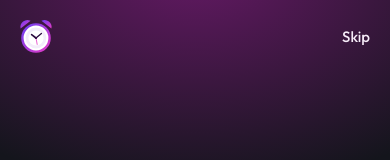
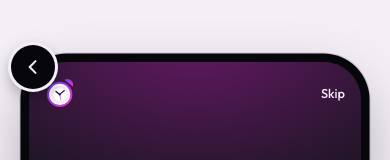
Before and after one commit to johnedwarda/alarms, a plain HTML site: page docs/index.html in a window 390 px wide. Shown: the top 160 px of the page. Drawn offline with nearby package versions, Linux system fonts and the light colour scheme.

Commit message:
Prototype page: phone frame on all screen sizes, back button on the frame corner
Co-Authored-By: Claude Opus 5.5 <noreply@anthropic.com>
Claude-Session: https://claude.ai/code/session_01NU2zxrHgFNW8VtDDeJdMEd

```diff
--- a/docs/index.html
+++ b/docs/index.html
@@ -21,12 +21,19 @@
   main { flex: 1 1 auto; width: 100%; display: flex; justify-content: center; align-items: flex-start; gap: 40px; padding: 4px 0 16px; }
   figure { margin: 0; display: flex; flex-direction: column; align-items: center; gap: 10px; }
   figcaption { font-size: 13px; color: var(--muted); }
-  .frame { position: relative; overflow: hidden; border-radius: 28px; box-shadow: 0 0 0 1px var(--line), 0 24px 60px rgba(0,0,0,0.35); }
+  .frame { position: relative; overflow: hidden; border-radius: var(--r, 44px); background: #000;
+    box-shadow: 0 0 0 var(--b, 10px) #07060A, 0 0 0 calc(var(--b, 10px) + 1px) var(--line), 0 24px 60px rgba(0,0,0,0.35); }
   .stage { position: absolute; left: 0; top: 0; width: 390px; height: 844px; transform-origin: 0 0; }
   .status { padding: 24px; color: var(--muted); font-size: 14px; }
   body.phone header, body.phone figcaption { display: none; }
-  body.phone main { padding: 0; }
-  body.phone .frame { border-radius: 0; box-shadow: none; }
+  body.phone main { padding: 0; align-items: center; height: 100%; }
+  #back { position: fixed; left: 0; top: 0; z-index: 5; width: 44px; height: 44px; margin: -22px 0 0 -22px; padding: 0; border: 0;
+    border-radius: 50%; background: #07060A; color: #F6ECF8; display: grid; place-items: center; cursor: pointer;
+    box-shadow: 0 0 0 3px var(--bg), 0 6px 16px rgba(0,0,0,0.35); -webkit-tap-highlight-color: transparent;
+    transition: transform 160ms cubic-bezier(0.2, 0.8, 0.2, 1); }
+  #back:hover { transform: scale(1.06); }
+  #back:active { transform: scale(0.94); }
+  #back:focus-visible { outline: 2px solid var(--on); outline-offset: 3px; }
 </style>
 <script src="https://cdnjs.cloudflare.com/ajax/libs/react/18.3.1/umd/react.production.min.js"></script>
 <script src="https://cdnjs.cloudflare.com/ajax/libs/react-dom/18.3.1/umd/react-dom.production.min.js"></script>
@@ -42,6 +49,7 @@
     <figcaption>Tap the grid to add an alarm, drag to adjust</figcaption>
   </figure>
 </main>
+<button id="back" type="button" aria-label="Back"><svg width="20" height="20" viewBox="0 0 24 24" fill="none" stroke="currentColor" stroke-width="2.4" stroke-linecap="round" stroke-linejoin="round" aria-hidden="true"><path d="M15 5l-7 7 7 7"/></svg></button>
 <script>
   const W = 390, H = 844;
   const params = new URLSearchParams(location.search);
@@ -52,13 +60,27 @@
     const vw = document.documentElement.clientWidth, vh = window.innerHeight;
     const phone = vw < 520;
     document.body.classList.toggle('phone', phone);
-    const s = phone ? Math.min(vw / W, vh / H)
-      : Math.min(1, (vh - document.querySelector('header').offsetHeight - 34 - 24) / H, (vw - 32) / W);
+    // the frame's border (10px at full size) and corner radius scale with the phone
+    const B = 10, RI = 44;
+    const s = phone ? Math.min((vw - 40) / (W + 2 * B), (vh - 40) / (H + 2 * B))
+      : Math.min(1, (vh - document.querySelector('header').offsetHeight - 34 - 24 - 2 * B) / H, (vw - 32 - 2 * B) / W);
     const frame = fig.querySelector('.frame');
     frame.style.width = W * s + 'px';
     frame.style.height = H * s + 'px';
+    frame.style.setProperty('--b', B * s + 'px');
+    frame.style.setProperty('--r', RI * s + 'px');
     fig.querySelector('.stage').style.transform = 'scale(' + s + ')';
+    // back button centred on the frame's outer corner arc, at 45 degrees
+    const r = frame.getBoundingClientRect(), k = (RI - (RI + B) * Math.SQRT1_2) * s;
+    back.style.left = (r.left + k) + 'px'; back.style.top = (r.top + k) + 'px';
   }
+  const back = document.getElementById('back');
+  // Same as the browser's Back button; if this page was opened in a new tab, return to the page that linked here.
+  back.addEventListener('click', function () {
+    if (window.history.length > 1) { window.history.back(); return; }
+    if (document.referrer) { window.location.href = document.referrer; return; }
+    window.close();
+  });
   window.addEventListener('resize', layout);
   layout();
   if (document.fonts) document.fonts.ready.then(layout);
```
